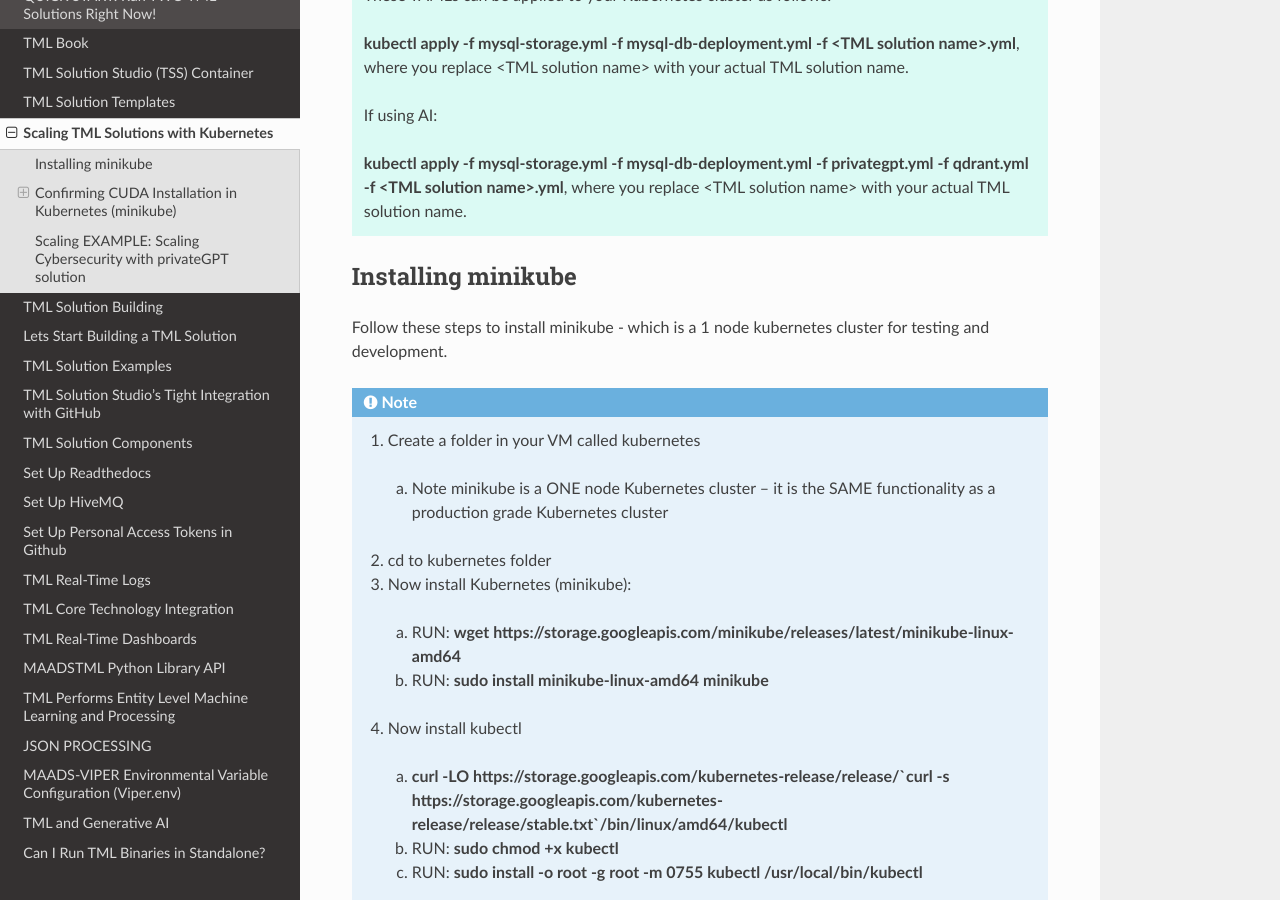
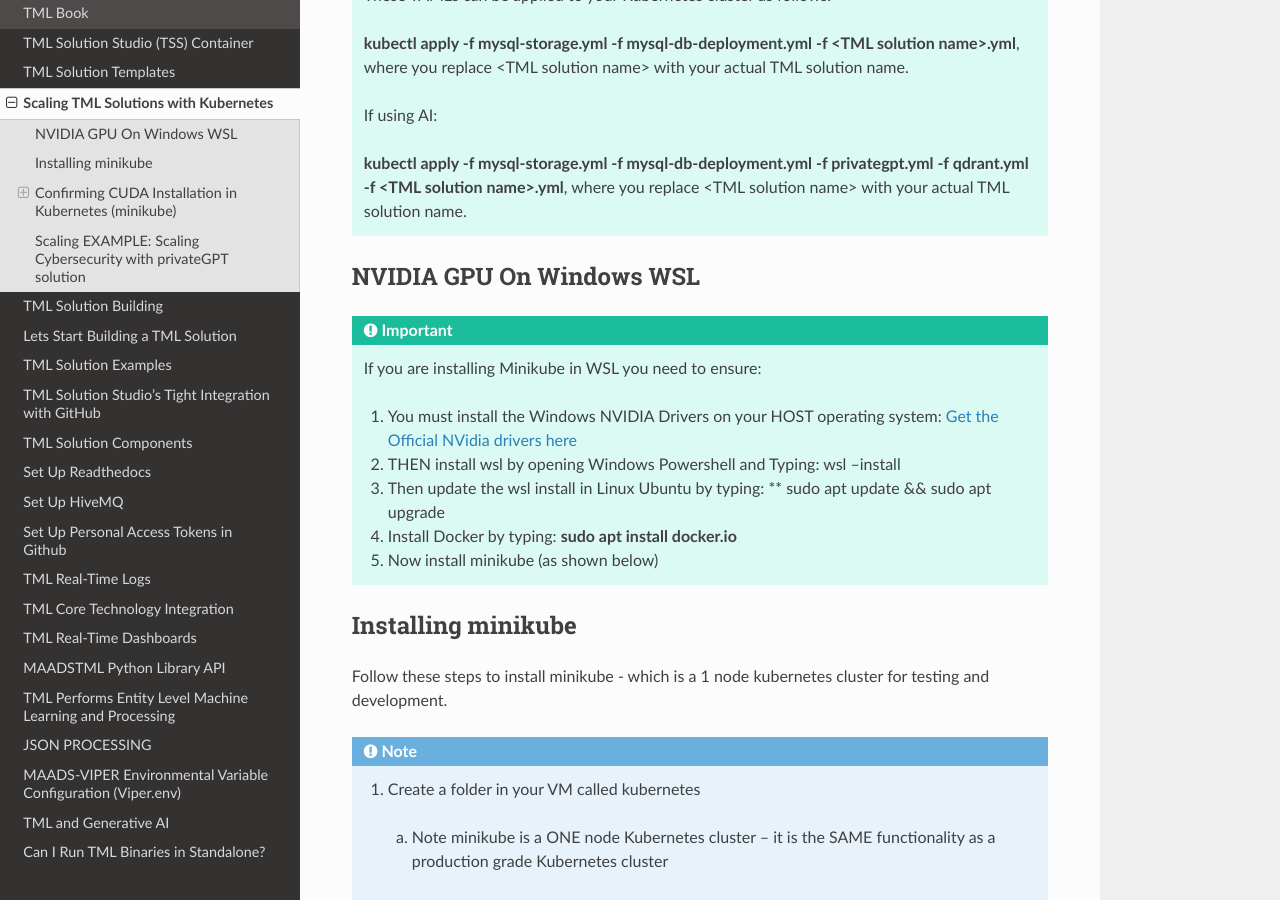
Before and after one commit to smaurice101/readthedocs, a Sphinx documentation site: the page built from docs/source/kube.rst, in a window 1280 px wide and 900 px high, scrolled down 1710 px. Built offline with Sphinx 7.4.7 and the Read the Docs theme 3.1.0, drawn with Linux system fonts in a browser that asks for light colours.

Commit message:
Update kube.rst

```diff
--- a/docs/source/kube.rst
+++ b/docs/source/kube.rst
@@ -67,6 +67,24 @@
 
    **kubectl apply -f mysql-storage.yml -f mysql-db-deployment.yml -f privategpt.yml -f qdrant.yml -f <TML solution name>.yml**, where you replace <TML solution name> with your actual TML
    solution name.
+
+NVIDIA GPU On Windows WSL
+------------------
+
+.. important::
+
+   If you are installing Minikube in WSL you need to ensure:
+
+   1. You must install the Windows NVIDIA Drivers on your HOST operating system: `Get the Official NVidia drivers here <https://www.nvidia.com/en-us/drivers/>`_
+
+   2. THEN install wsl by opening Windows Powershell and Typing:  wsl --install
+
+   3.  Then update the wsl install in Linux Ubuntu by typing: ** sudo apt update && sudo apt upgrade
+
+   4. Install Docker by typing: **sudo apt install docker.io**
+
+   5. Now install minikube (as shown below)
+
 
 Installing minikube
 -------------------
```
